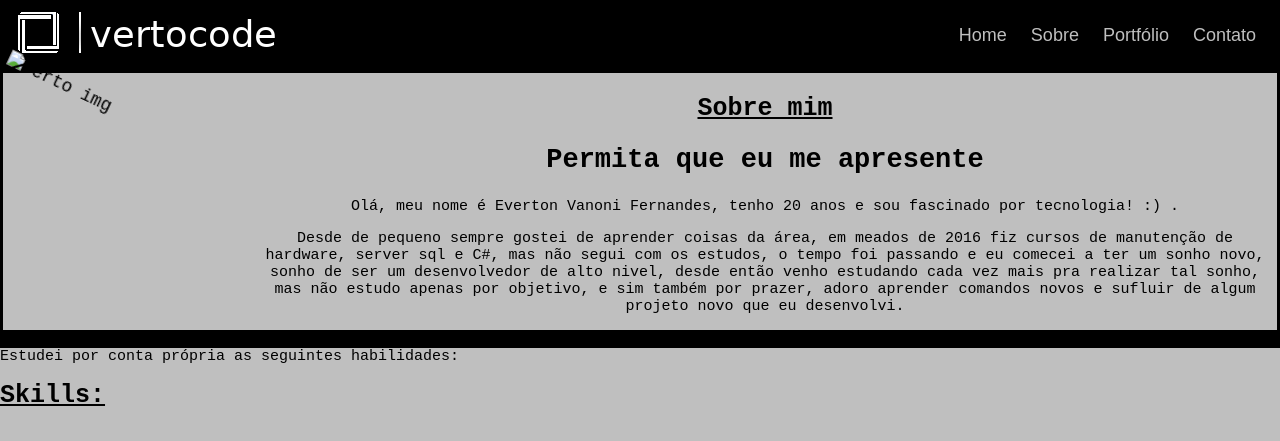
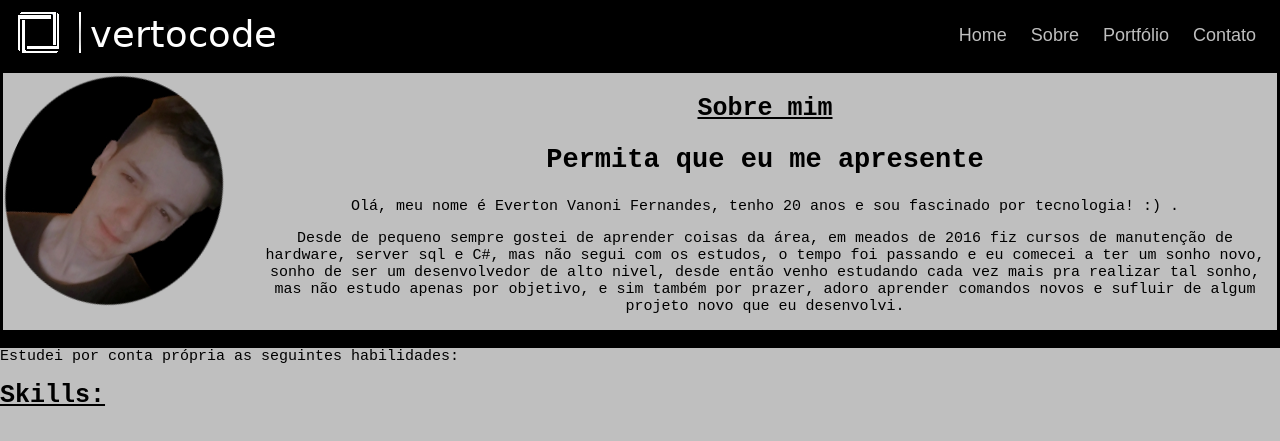
Before and after one commit to vertocode/evertonvanoni.github.io, a plain HTML site: page sobre.html in a window 1280 px wide. Shown: the top 441 px of the page. Drawn offline with Linux system fonts and the light colour scheme; grey boxes are pictures that could not be loaded.

Commit message:
Update sobre.html

```diff
--- a/sobre.html
+++ b/sobre.html
@@ -26,7 +26,7 @@
       </header>
 
       <section id="sobre">
-        <div id="imagem"> <img src="/vertocode.github.io/imagens/vertoredondo.png" alt="verto img"></div>
+        <div id="imagem"> <img src="imagens/vertoredondo.png" alt="verto img"></div>
         <div id="txt">
           <h1>Sobre mim</h1>
           <h2>Permita que eu me apresente </h2>
```
